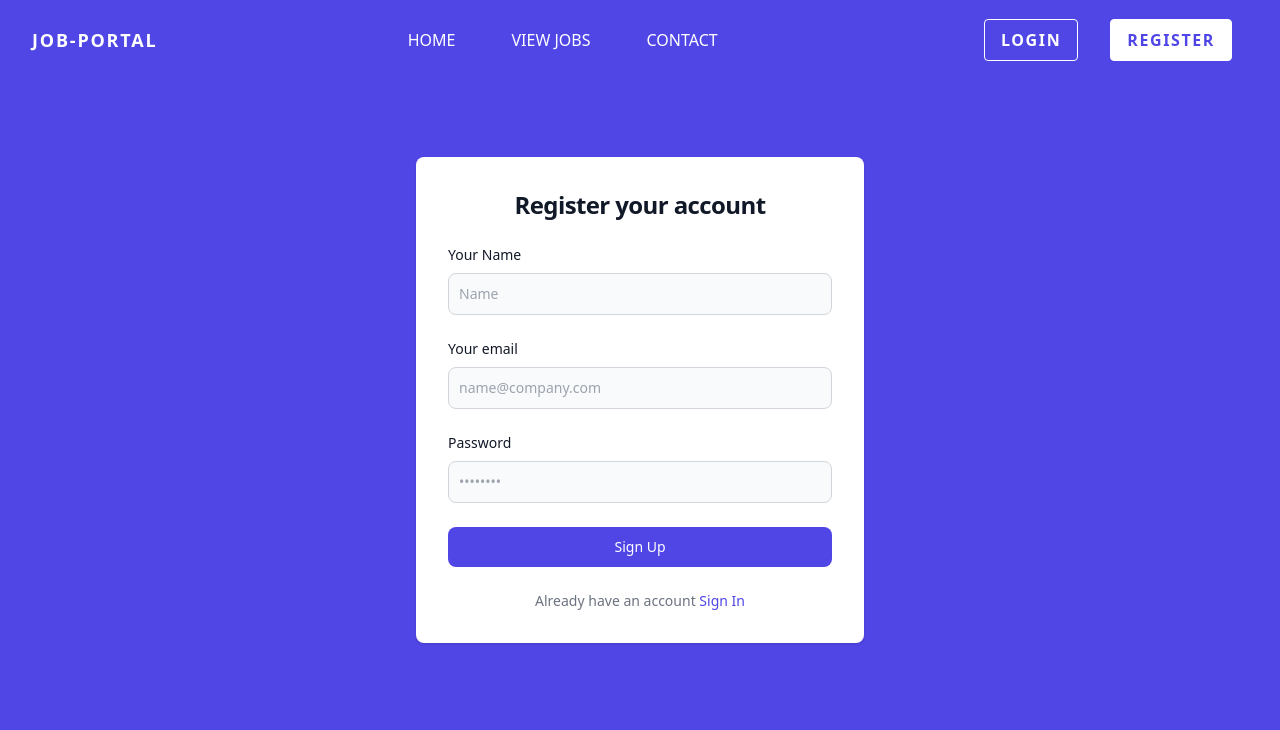
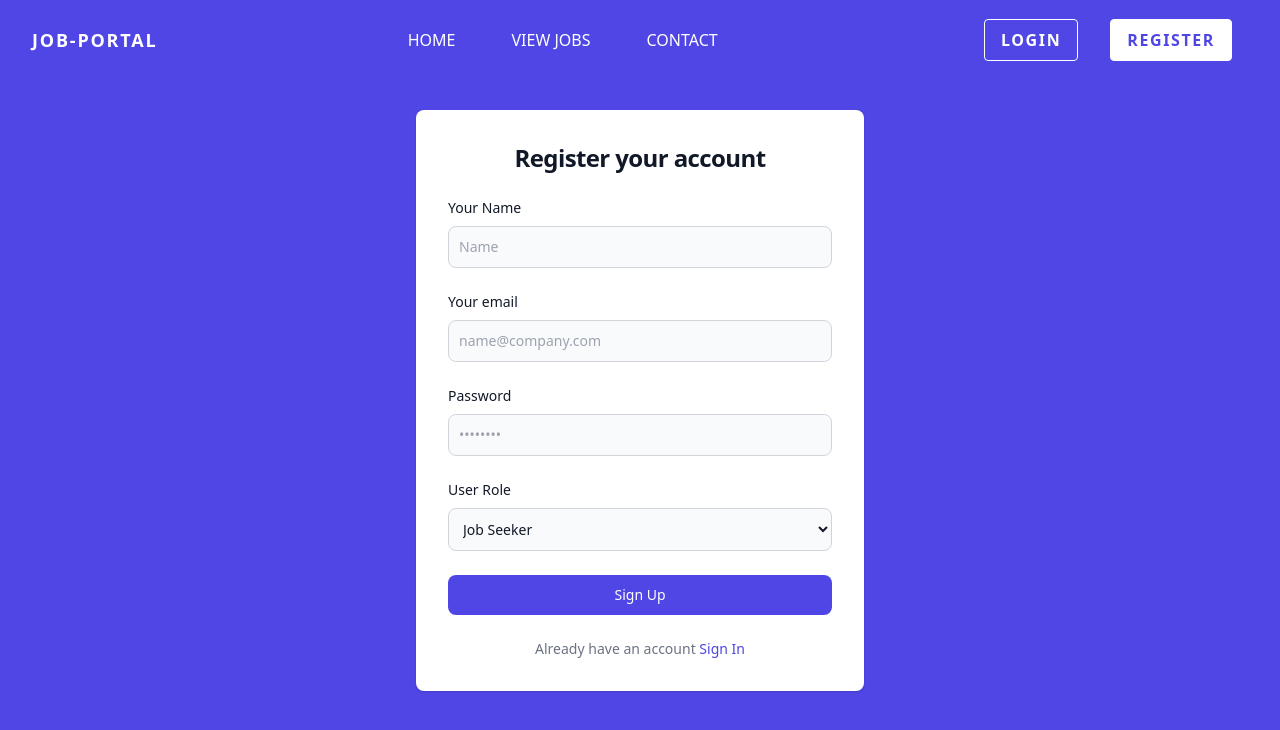
Before and after one commit to adk-ashish/rojgarsathi, a Next.js app: page /auth/register in a window 1280 px wide. Shown: the top 730 px of the page. Built offline with nearby package versions, Linux system fonts and the light colour scheme.

Commit message:
User roles

```diff
--- a/components/NavBar.jsx
+++ b/components/NavBar.jsx
@@ -98,7 +98,7 @@ export default function NavBar() {
           >
             Home
           </Link>
-          {user?.role === "employee" && (
+          {user?.role === "employer" && (
             <Link
               href={"/frontend/postAJob"}
               className="px-3 mx-4 text-base font-medium transition-all duration-700 hover:translate-y-2 uppercase"
@@ -112,7 +112,7 @@ export default function NavBar() {
           >
             View Jobs
           </Link>
-          {user?.role === "employee" && (
+          {user?.role === "employer" && (
             <Link
               href={"/frontend/postedJob"}
               className="px-3 mx-4 text-base font-medium transition-all duration-700 hover:translate-y-2 uppercase"
--- a/models/User.js
+++ b/models/User.js
@@ -4,6 +4,7 @@ const UserSchema = new mongoose.Schema({
   name: String,
   email: String,
   password: String,
+  role: String,
 });
 
 const User = mongoose.models.User || mongoose.model("User", UserSchema);
--- a/pages/api/auth/register.js
+++ b/pages/api/auth/register.js
@@ -7,18 +7,17 @@ const schema = Joi.object({
   email: Joi.string().email().required(),
   password: Joi.string().min(8).required(),
   name: Joi.string().required(),
+  role: Joi.string().required(),
 });
 
 export default async (req, res) => {
   await ConnectDB();
 
-  const { email, password, name } = req.body;
-  const { error } = schema.validate({ email, password, name });
+  const { email, password, name, role } = req.body;
+  const { error } = schema.validate({ email, password, name, role });
 
   if (error)
-    return res
-      .status(401)
-      .json({
+    return res.status(401).json({
       success: false,
       message: error.details[0].message.replace(/['"]+/g, ""),
     });
@@ -32,20 +31,21 @@ export default async (req, res) => {
         .json({ success: false, message: "User Already Exist" });
     } else {
       const hashedPassword = await hash(password, 12);
-      const createUser = await User.create({
+      const user = await User.create({
         email,
         name,
         password: hashedPassword,
+        role,
       });
+
+      console.log("New user: ", user);
       return res
         .status(201)
         .json({ success: true, message: "Account created successfully" });
     }
   } catch (error) {
     console.log("Error in register (server) => ", error);
-    return res
-      .status(500)
-      .json({
+    return res.status(500).json({
       success: false,
       message: "Something Went Wrong Please Retry Later !",
     });
--- a/pages/auth/register.jsx
+++ b/pages/auth/register.jsx
@@ -16,7 +16,11 @@ export default function Register() {
     }
   }, [router]);
 
-  const [formData, setFormData] = useState({ email: "", password: "" });
+  const [formData, setFormData] = useState({
+    email: "",
+    password: "",
+    role: "user",
+  });
   const [error, setError] = useState({ email: "", password: "", name: "" });
 
   const handleSubmit = async (e) => {
@@ -127,6 +131,27 @@ export default function Register() {
                   )}
                 </div>
 
+                <div className="text-left">
+                  <label
+                    htmlFor="userRole"
+                    className="block mb-2 text-sm font-medium text-gray-900"
+                  >
+                    User Role
+                  </label>
+                  <select
+                    onChange={(e) =>
+                      setFormData({ ...formData, role: e.target.value })
+                    }
+                    value={formData.role}
+                    name="role"
+                    id="role"
+                    className="bg-gray-50 border border-gray-300 text-gray-900 sm:text-sm rounded-lg focus:ring-indigo-600 focus:border-indigo-600 block w-full p-2.5"
+                  >
+                    <option value="user">Job Seeker</option>
+                    <option value="employer">Employer</option>
+                  </select>
+                </div>
+
                 <button
                   type="submit"
                   className="w-full text-white bg-indigo-600 hover:bg-indigo-700 focus:ring-4 focus:outline-none focus:ring-indigo-300 font-medium rounded-lg text-sm px-5 py-2.5 text-center "
```
Lines whose indentation alone changed are shown as unchanged.
